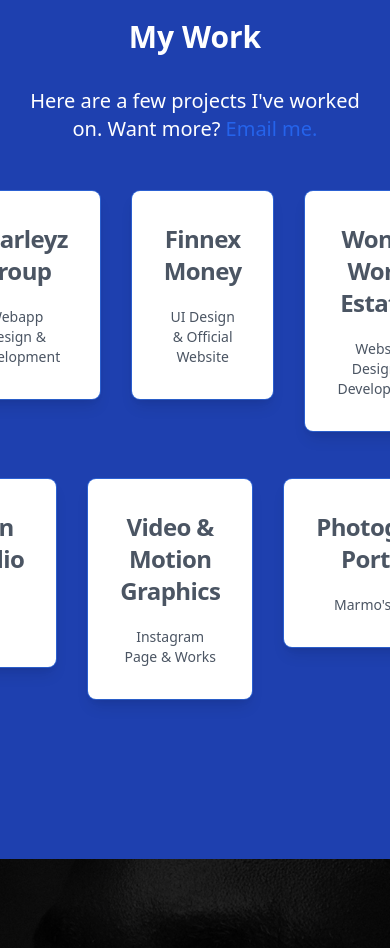
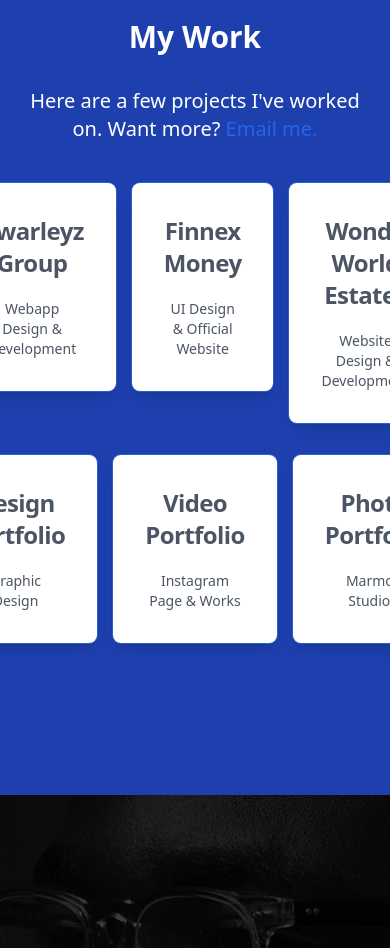
Before and after one commit to kwabenamarmo/Kwabenamarmodev, a website: page public/index.html in a window 390 px wide. Shown: the part 3161-4109 px from the top of the page. Drawn offline with nearby package versions, Linux system fonts and the light colour scheme.

Commit message:
responsive tailwind css corrections

```diff
--- a/public/index.html
+++ b/public/index.html
@@ -27,7 +27,6 @@
 
 
   <!--- Start of Navigation--->
-  <!-- component -->
 
 <div class="flex items-center justify-between flex-wrap bg-blue-darkest p-6 z-10 float-right">
   <div x-data="{ open: false }" class="flex flex-col max-w-screen-xl px-4 mx-auto md:items-center md:justify-between md:flex-row md:px-6 lg:px-8">
@@ -49,31 +48,7 @@
     </nav>
   </div>
 </div>
-
- <!-- <nav class="flex items-center justify-between flex-wrap bg-blue-darkest p-6 z-10 float-right">
-    <div class="block lg:hidden">
-      <button @click="open = !open" class="flex flex-row items-center w-full px-4 py-2 mt-2 text-sm font-semibold text-left bg-transparent rounded-lg dark-mode:bg-transparent dark-mode:focus:text-white dark-mode:hover:text-white dark-mode:focus:bg-gray-600 dark-mode:hover:bg-gray-600 md:w-auto md:inline md:mt-0 md:ml-4 hover:text-gray-900 focus:text-gray-900 hover:bg-gray-200 focus:bg-gray-200 focus:outline-none focus:shadow-outline">
-        <span>Dropdown</span>
-        <svg fill="currentColor" viewBox="0 0 20 20" :class="{'rotate-180': open, 'rotate-0': !open}" class="inline w-4 h-4 mt-1 ml-1 transition-transform duration-200 transform md:-mt-1"><path fill-rule="evenodd" d="M5.293 7.293a1 1 0 011.414 0L10 10.586l3.293-3.293a1 1 0 111.414 1.414l-4 4a1 1 0 01-1.414 0l-4-4a1 1 0 010-1.414z" clip-rule="evenodd"></path></svg>
-      </button>
-    </div>
-    <div class="w-full hidden lg:block flex-grow lg:flex lg:items-center lg:w-auto" id="nav">
-      <div class="text-sm lg:flex-grow">
-        <a href="index.html"
-          class="block mt-4 lg:inline-block lg:mt-0 text-teal-lighter font-semibold hover:text-blue-600 mr-4">
-          Home
-        </a>
-        <a href="contact.html">
-          <button class="transition-all bg-blue-500 hover:bg-blue-700 font-semibold text-white px-4 py-4 rounded-full">
-            Say Hello!
-          </button>
-        </a>
-      </div>
-      <div>
-      </div>
-    </div>
-  </nav>---->
-  <!--- End of Navigation--->
+<!--- End of Navigation--->
 
   <!--- Start of Body--->
   <div class="object-left-top p-8 flex items-center flex-no-shrink text-blue-600 mr-6">
@@ -102,7 +77,7 @@
       </p>
 
     </div>
-    <section class="grid grid-flow-col flex justify-center auto-cols-max ">
+    <section class=" container grid grid-flow-col flex justify-center auto-cols-max ">
       <div class=" p-12  pl-24">
         <div class="max-w-sm p-8 rounded-lg overflow-hidden shadow-lg">
           <img class="h-24 pl-28 " src="../public/img/layers.gif" alt="Designer">
@@ -241,9 +216,9 @@
           class="text-blue-600 hover:text-blue-500">Email me.</a>
       </p>
 
-      <div class="container mx-auto px-4 md:px-12 xl:px-32 sm:px-2 py-4 sm\:py-2 grid-flow-col flex justify-center text-center  auto-cols-max">
+      <div class="container mx-auto px-2 md:px-12 xl:px-32 sm:px-2 py-4 sm:py-2 grid-flow-col flex justify-center text-center  auto-cols-max">
 
-        <div class="p-4 stroke-sky-500 hover:bg-blue-800">
+        <div class="p-2 stroke-sky-500 hover:bg-blue-800">
           <a href="https://kwarleyzgroup.com/" target="_blank"
             class="group block max-w-xs mx-auto rounded-lg p-8 bg-white ring-1 ring-slate-900/5 shadow-lg space-y-3 hover:bg-blue-800 ">
             <div class="flex items-center space-x-3">
@@ -253,7 +228,7 @@
           </a>
         </div>
 
-        <div class="p-4 stroke-sky-500 justify-center md:justify-self-auto hover:bg-blue-800">
+        <div class="p-2 stroke-sky-500 justify-center md:justify-self-auto hover:bg-blue-800">
           <a href="http://finnexmoney.com/" target="_blank"
             class="group block max-w-xs mx-auto rounded-lg p-8 bg-white ring-1 ring-slate-900/5 shadow-lg space-y-3 hover:bg-blue-800 hover:ring-sky-500">
             <div class="flex items-center space-x-3">
@@ -263,7 +238,7 @@
           </a>
         </div>
 
-        <div class="p-4 stroke-sky-500 hover:bg-blue-800">
+        <div class="p-2 stroke-sky-500 hover:bg-blue-800">
           <a href="https://wondaworldestates.com/" target="_blank"
             class="group block max-w-xs mx-auto rounded-lg p-8 bg-white ring-1 ring-slate-900/5 shadow-lg space-y-3 hover:bg-blue-800 hover:ring-sky-500">
             <div class="flex items-center space-x-3">
@@ -274,9 +249,9 @@
         </div>
       </div>
 
-      <div class="container mx-auto px-4 md:px-12 xl:px-32 sm:px-2 grid-flow-col flex justify-center auto-cols-max">
+      <div class="container mx-auto px-2 md:px-12 xl:px-32 sm:px-2 grid-flow-col flex justify-center auto-cols-max">
 
-        <div class="p-4 stroke-sky-500 hover:bg-blue-800">
+        <div class="p-2 stroke-sky-500 hover:bg-blue-800">
           <a href="https://drive.google.com/file/d/1id3wwiK4miplR8CAdAvgF6XqHtW8Ie9J/view?usp=sharing" target="_blank"
             class="group block max-w-xs mx-auto rounded-lg p-8 bg-white ring-1 ring-slate-900/5 shadow-lg space-y-3 stroke-sky-500 hover:bg-blue-800">
             <div class="flex items-center space-x-3">
@@ -286,22 +261,21 @@
           </a>
         </div>
 
-        <div class="p-4 stroke-sky-500 hover:bg-blue-800">
+        <div class="p-2 stroke-sky-500 hover:bg-blue-800">
           <a href="https://www.instagram.com/the3suns_/" target="_blank"
             class="group block max-w-xs mx-auto rounded-lg p-8 bg-white ring-1 ring-slate-900/5 shadow-lg space-y-3 stroke-sky-500 hover:bg-blue-800">
             <div class="flex items-center space-x-3">
-              <h3 class="text-slate-900 group-hover:text-white mb-2 text-2xl font-semibold tracking-tight text-center">Video & Motion
-                Graphics</h3>
+              <h3 class="text-slate-900 group-hover:text-white mb-2 text-2xl font-semibold tracking-tight text-center">Video Portfolio</h3>
             </div>
             <p class="text-slate-500 group-hover:text-white text-sm text-center">Instagram Page & Works</p>
           </a>
         </div>
 
-        <div class="p-4 stroke-sky-500 hover:bg-blue-800">
+        <div class="p-2 stroke-sky-500 hover:bg-blue-800">
           <a href="https://www.instagram.com/marmostudios/?hl=en" target="_blank"
             class="group block max-w-xs mx-auto rounded-lg p-8 bg-white ring-1 ring-slate-900/5 shadow-lg space-y-3 stroke-sky-500 hover:bg-blue-800">
             <div class="flex items-center space-x-3">
-              <h3 class="text-slate-900 group-hover:text-white mb-2 text-2xl text-center font-semibold tracking-tight text-center">Photography Portfolio</h3>
+              <h3 class="text-slate-900 group-hover:text-white mb-2 text-2xl text-center font-semibold tracking-tight text-center">Photo Portfolio</h3>
             </div>
             <p class="text-slate-500 group-hover:text-white text-center text-sm">Marmo's Studios.</p>
           </a>
@@ -316,8 +290,8 @@
 
 
         <div class="relative overflow-hidden bg-no-repeat grayscale bg-cover"
-          style="background-position: 50%; background-image: url('../public/img/img-self.png'); height: 500px;"></div>
-
+          style="background-position: 50%; background-image: url('../public/img/img-self.png'); height: 500px;">
+        </div>
         <div class="container mx-auto px-6 md:px-12 xl:px-32">
           <div class="text-center text-gray-800">
             <div class="block rounded-lg shadow-lg px-6 py-12 md:py-16 md:px-12"
@@ -333,12 +307,8 @@
         </div>
       </section>
       <!-- Section: Design Block -->
-
     </div>
-
   </section>
-
-
 
 </body>
 <!--- End of Body--->
```
